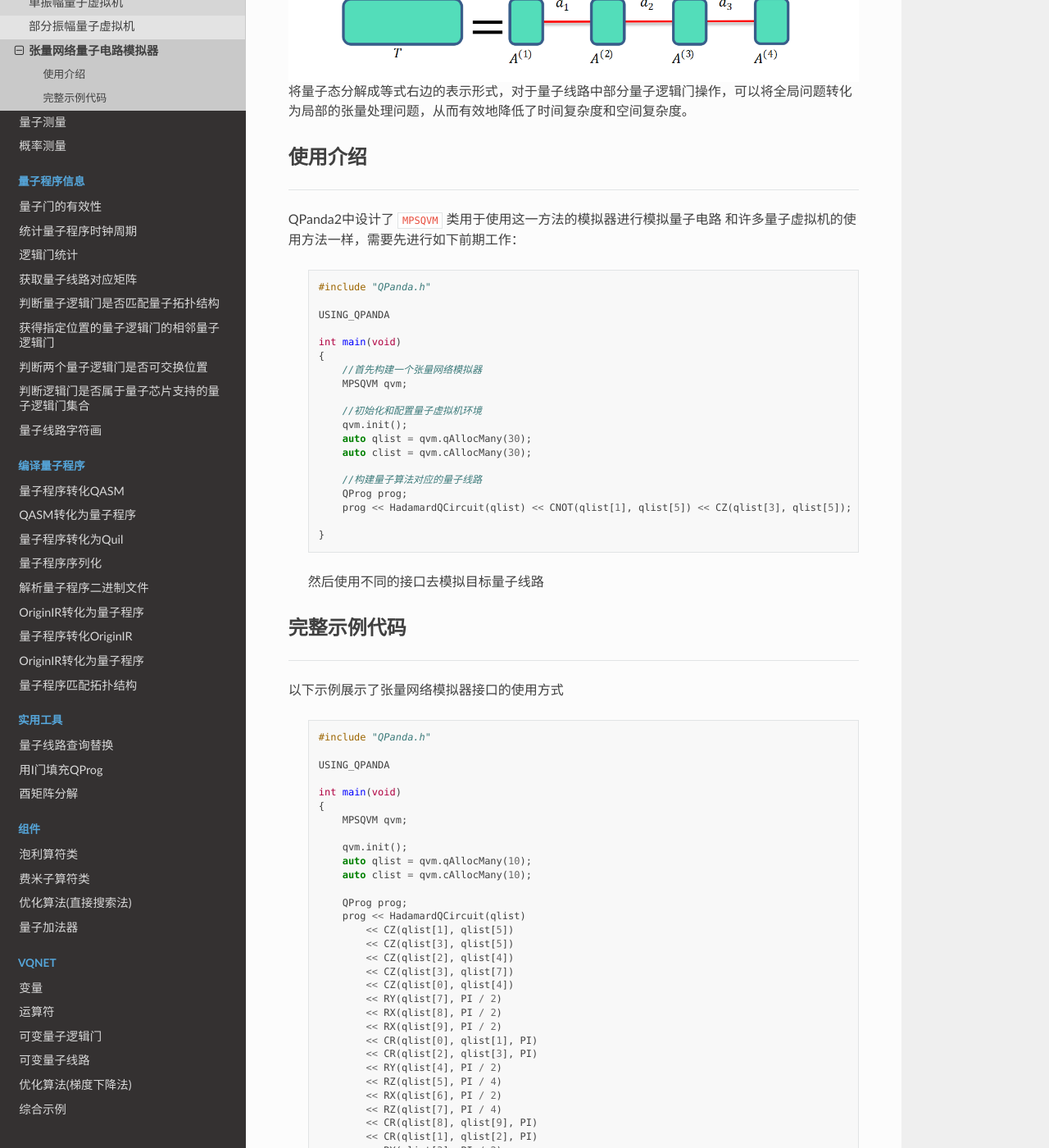
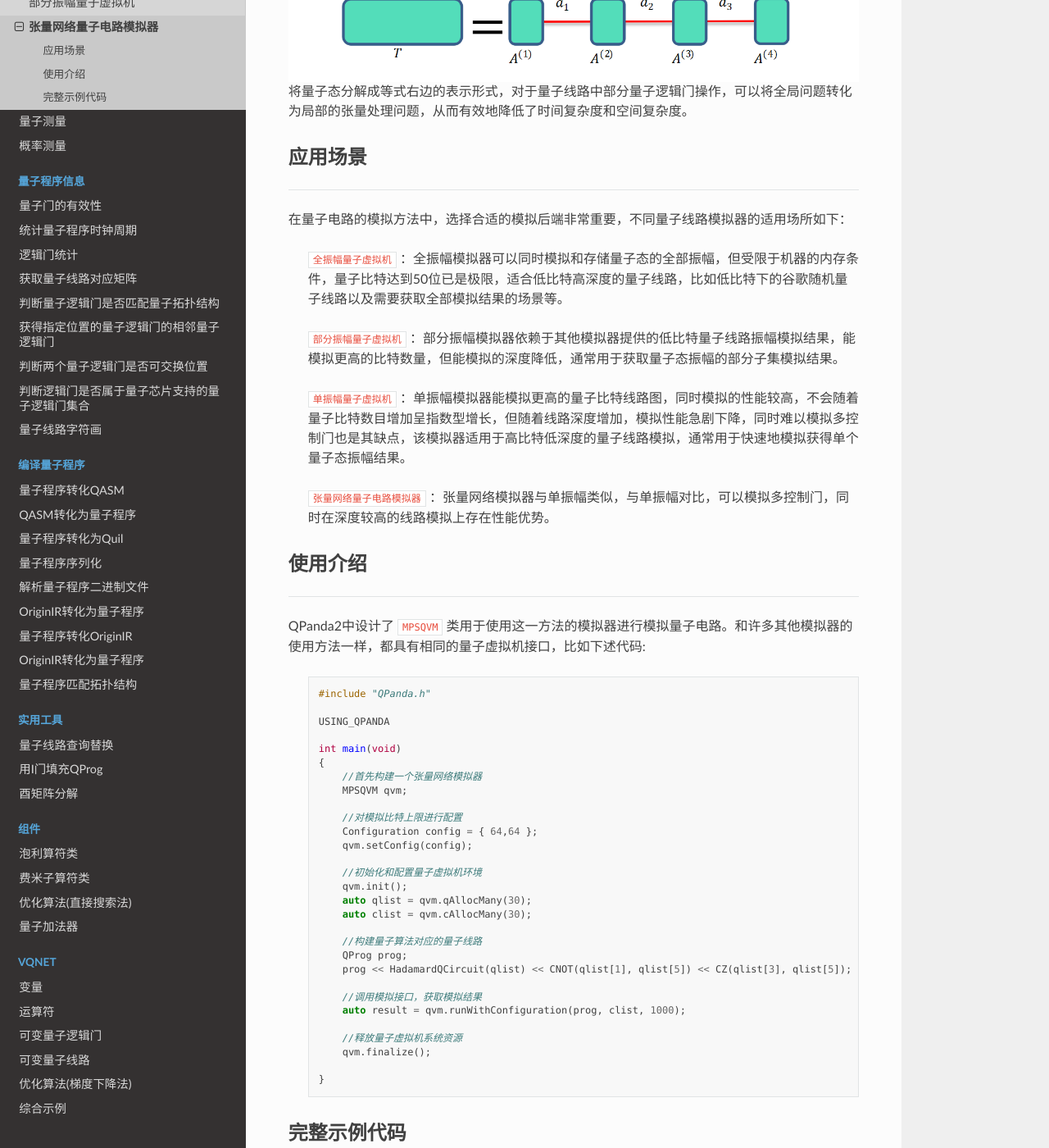
Before and after one commit to OriginQ/QPanda-tutorial, a Sphinx documentation site: the page built from source/MPS.rst, in a window 1280 px wide and 1400 px high, scrolled down 878 px. Shown: the whole window at 82% size. Built offline with Sphinx 7.4.7 and the Read the Docs theme 2.0.0, drawn with Linux system fonts in a browser that asks for light colours; pages that are not in the unit, such as notebooks, are missing from menus; some of the changed text lies outside the part shown.

Commit message:
Update MPS.rst

```diff
--- a/source/MPS.rst
+++ b/source/MPS.rst
@@ -22,12 +22,25 @@
 
 将量子态分解成等式右边的表示形式，对于量子线路中部分量子逻辑门操作，可以将全局问题转化为局部的张量处理问题，从而有效地降低了时间复杂度和空间复杂度。
 
+应用场景
+>>>>>>>>>>>>>>>>
+----
+
+在量子电路的模拟方法中，选择合适的模拟后端非常重要，不同量子线路模拟器的适用场所如下：
+
+     ``全振幅量子虚拟机`` ：全振幅模拟器可以同时模拟和存储量子态的全部振幅，但受限于机器的内存条件，量子比特达到50位已是极限，适合低比特高深度的量子线路，比如低比特下的谷歌随机量子线路以及需要获取全部模拟结果的场景等。
+
+     ``部分振幅量子虚拟机`` ：部分振幅模拟器依赖于其他模拟器提供的低比特量子线路振幅模拟结果，能模拟更高的比特数量，但能模拟的深度降低，通常用于获取量子态振幅的部分子集模拟结果。
+
+     ``单振幅量子虚拟机`` ：单振幅模拟器能模拟更高的量子比特线路图，同时模拟的性能较高，不会随着量子比特数目增加呈指数型增长，但随着线路深度增加，模拟性能急剧下降，同时难以模拟多控制门也是其缺点，该模拟器适用于高比特低深度的量子线路模拟，通常用于快速地模拟获得单个量子态振幅结果。
+
+     ``张量网络量子电路模拟器`` ：张量网络模拟器与单振幅类似，与单振幅对比，可以模拟多控制门，同时在深度较高的线路模拟上存在性能优势。
+
 使用介绍
 >>>>>>>>>>>>>>>>
 ----
 
-QPanda2中设计了 ``MPSQVM`` 类用于使用这一方法的模拟器进行模拟量子电路
-和许多量子虚拟机的使用方法一样，需要先进行如下前期工作：
+QPanda2中设计了 ``MPSQVM`` 类用于使用这一方法的模拟器进行模拟量子电路。和许多其他模拟器的使用方法一样，都具有相同的量子虚拟机接口，比如下述代码:
 
     .. code-block:: c
 
@@ -40,6 +53,10 @@ QPanda2中设计了 ``MPSQVM`` 类用于使用这一方法的模拟器进行模
             //首先构建一个张量网络模拟器
             MPSQVM qvm;
 
+            //对模拟比特上限进行配置
+            Configuration config = { 64,64 };
+            qvm.setConfig(config);
+
             //初始化和配置量子虚拟机环境
             qvm.init();
             auto qlist = qvm.qAllocMany(30);
@@ -49,16 +66,20 @@ QPanda2中设计了 ``MPSQVM`` 类用于使用这一方法的模拟器进行模
             QProg prog;
             prog << HadamardQCircuit(qlist) << CNOT(qlist[1], qlist[5]) << CZ(qlist[3], qlist[5]);
 
+            //调用模拟接口，获取模拟结果
+            auto result = qvm.runWithConfiguration(prog, clist, 1000);
+
+            //释放量子虚拟机系统资源
+            qvm.finalize();
+
         }
-
-    然后使用不同的接口去模拟目标量子线路
 
 完整示例代码
 >>>>>>>>>>
 ----
 
 .. _张量网络模拟器示例程序:
-以下示例展示了张量网络模拟器接口的使用方式
+以下示例展示了张量网络模拟器计算部分接口的使用方式
 
     .. code-block:: c
 
```
